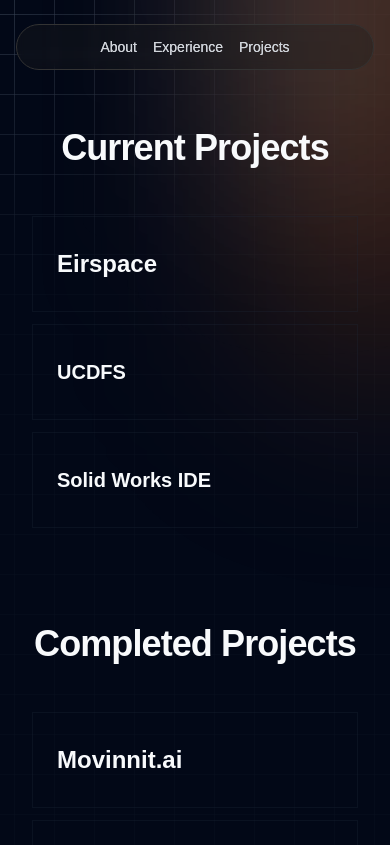
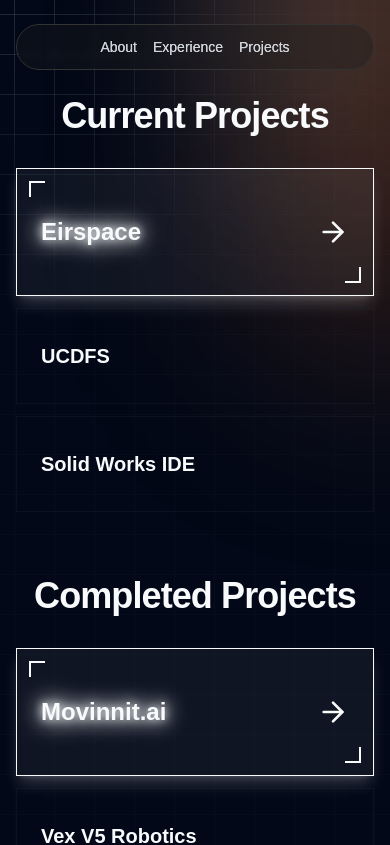
Before and after one commit to chromium0308/Shauryakapoor.com, a Next.js app: page /projects in a window 390 px wide. Shown: the top 845 px of the page. Built offline with nearby package versions, Linux system fonts and the light colour scheme.

Commit message:
Optimize mobile experience: remove white spaces, center Welcome text, add scroll-based project highlighting

```diff
--- a/app/experience/page.tsx
+++ b/app/experience/page.tsx
@@ -97,7 +97,7 @@
   return (
     <InfiniteGridBackground>
       <Navbar />
-      <div className="pt-24 pb-12 px-4">
+      <div className="pt-20 md:pt-24 pb-4 md:pb-12 px-4">
         <div className="max-w-5xl mx-auto">
           {/* Header */}
           <div className="text-center mb-12">
--- a/app/globals.css
+++ b/app/globals.css
@@ -49,6 +49,13 @@
   }
 }
 
+html, body {
+  margin: 0;
+  padding: 0;
+  width: 100%;
+  overflow-x: hidden;
+}
+
 body {
   color: hsl(var(--foreground));
   background: hsl(var(--background));
--- a/app/projects/page.tsx
+++ b/app/projects/page.tsx
@@ -104,7 +104,7 @@
   return (
     <InfiniteGridBackground>
       <Navbar />
-      <div className="pt-24 pb-12">
+      <div className="pt-20 md:pt-24 pb-4 md:pb-12">
         <div className="mb-8">
           <CategoryList
             title="Current Projects"
--- a/components/ui/category-list.tsx
+++ b/components/ui/category-list.tsx
@@ -1,5 +1,5 @@
 "use client";
-import React, { useState } from 'react';
+import React, { useState, useEffect, useRef } from 'react';
 import { cn } from '@/lib/utils';
 
 // Define the type for a single category item
@@ -30,12 +30,67 @@
   className,
 }: CategoryListProps) => {
   const [hoveredItem, setHoveredItem] = useState<string | number | null>(null);
+  const [visibleItem, setVisibleItem] = useState<string | number | null>(null);
+  const itemRefs = useRef<Map<string | number, HTMLDivElement>>(new Map());
+
+  // Intersection Observer for mobile scroll highlighting
+  useEffect(() => {
+    // Only set up observer on mobile devices
+    const checkMobile = () => window.innerWidth < 768;
+    if (!checkMobile()) return;
+
+    const observerOptions = {
+      root: null,
+      rootMargin: '-20% 0px -20% 0px', // Trigger when item is in center 60% of viewport
+      threshold: 0.5,
+    };
+
+    const observer = new IntersectionObserver((entries) => {
+      // Find the most visible entry
+      let mostVisible: IntersectionObserverEntry | null = null;
+      let maxRatio = 0;
+
+      entries.forEach((entry) => {
+        if (entry.isIntersecting && entry.intersectionRatio > maxRatio) {
+          maxRatio = entry.intersectionRatio;
+          mostVisible = entry;
+        }
+      });
+
+      if (mostVisible) {
+        const itemId = mostVisible.target.getAttribute('data-item-id');
+        if (itemId) {
+          // Convert to number if it's a numeric string to match category.id type
+          const numericId = !isNaN(Number(itemId)) ? Number(itemId) : itemId;
+          setVisibleItem(numericId);
+        }
+      } else {
+        // Clear visible item when nothing is intersecting
+        setVisibleItem(null);
+      }
+    }, observerOptions);
+
+    // Observe all category items after a short delay to ensure refs are set
+    const timeoutId = setTimeout(() => {
+      itemRefs.current.forEach((ref) => {
+        if (ref) observer.observe(ref);
+      });
+    }, 100);
+
+    return () => {
+      clearTimeout(timeoutId);
+      itemRefs.current.forEach((ref) => {
+        if (ref) observer.unobserve(ref);
+      });
+      observer.disconnect();
+    };
+  }, [categories]);
 
   return (
-    <div className={cn("w-full bg-transparent text-foreground p-8", className)}>
+    <div className={cn("w-full bg-transparent text-foreground p-4 md:p-8", className)}>
       <div className="max-w-4xl mx-auto">
         {/* Header Section */}
-        <div className="text-center mb-12 md:mb-16">
+        <div className="text-center mb-8 md:mb-16">
           {headerIcon && (
             <div className="inline-flex items-center justify-center w-16 h-16 rounded-full bg-gradient-to-br from-primary/80 to-primary mb-6 text-primary-foreground">
               {headerIcon}
@@ -49,25 +104,35 @@
 
         {/* Categories List */}
         <div className="space-y-3">
-          {categories.map((category) => (
+          {categories.map((category) => {
+            const isActive = hoveredItem === category.id || visibleItem === category.id;
+            return (
             <div
               key={category.id}
               className="relative group"
               onMouseEnter={() => setHoveredItem(category.id)}
               onMouseLeave={() => setHoveredItem(null)}
               onClick={category.onClick}
+              ref={(el) => {
+                if (el) {
+                  itemRefs.current.set(String(category.id), el);
+                  el.setAttribute('data-item-id', String(category.id));
+                } else {
+                  itemRefs.current.delete(String(category.id));
+                }
+              }}
             >
               <div
                 className={cn(
                   "relative overflow-hidden border bg-transparent transition-all duration-300 ease-in-out cursor-pointer",
-                  // Hover state styles
-                  hoveredItem === category.id
+                  // Hover/scroll state styles
+                  isActive
                     ? 'h-32 border-primary shadow-lg shadow-primary/20 bg-primary/5'
                     : 'h-24 border-border/30 hover:border-primary/50'
                 )}
               >
-                {/* Corner brackets that appear on hover */}
-                {hoveredItem === category.id && (
+                {/* Corner brackets that appear on hover/scroll */}
+                {isActive && (
                   <>
                     <div className="absolute top-3 left-3 w-6 h-6">
                       <div className="absolute top-0 left-0 w-4 h-0.5 bg-primary" />
@@ -113,10 +178,10 @@
                       className={cn(
                         "font-bold transition-all duration-300",
                         category.featured ? 'text-2xl md:text-3xl' : 'text-xl md:text-2xl',
-                        hoveredItem === category.id ? 'text-primary' : 'text-foreground'
+                        isActive ? 'text-primary' : 'text-foreground'
                       )}
                       style={{
-                        textShadow: hoveredItem === category.id
+                        textShadow: isActive
                           ? '0 0 10px currentColor, 0 0 20px currentColor, 0 0 30px currentColor'
                           : 'none',
                         transition: 'text-shadow 0.3s ease, color 0.3s ease'
@@ -128,10 +193,10 @@
                       <p
                         className={cn(
                           "hidden md:block mt-1 transition-all duration-300 text-sm md:text-base",
-                           hoveredItem === category.id ? 'text-foreground/90' : 'text-muted-foreground'
+                           isActive ? 'text-foreground/90' : 'text-muted-foreground'
                         )}
                         style={{
-                          textShadow: hoveredItem === category.id
+                          textShadow: isActive
                             ? '0 0 8px currentColor, 0 0 16px currentColor'
                             : 'none',
                           transition: 'text-shadow 0.3s ease, color 0.3s ease'
@@ -142,16 +207,17 @@
                     )}
                   </div>
 
-                  {/* Icon appears on the right on hover */}
-                  {category.icon && hoveredItem === category.id && (
-                    <div className="text-primary opacity-0 group-hover:opacity-100 transition-opacity duration-300">
+                  {/* Icon appears on the right on hover/scroll */}
+                  {category.icon && isActive && (
+                    <div className="text-primary opacity-100 transition-opacity duration-300">
                       {category.icon}
                     </div>
                   )}
                 </div>
               </div>
             </div>
-          ))}
+          );
+          })}
         </div>
       </div>
     </div>
--- a/components/ui/infinite-grid-background.tsx
+++ b/components/ui/infinite-grid-background.tsx
@@ -82,6 +82,7 @@
         "relative w-full min-h-screen flex flex-col overflow-hidden bg-background",
         className
       )}
+      style={{ margin: 0, padding: 0 }}
     >
       {/* Layer 1: Subtle background grid (always visible) */}
       <div className="absolute inset-0 z-0 opacity-[0.05]">
--- a/components/ui/infinite-grid-integration.tsx
+++ b/components/ui/infinite-grid-integration.tsx
@@ -13,9 +13,9 @@
       <Navbar />
 
       {/* Main Content - Moved up a bit */}
-      <div className="flex flex-col items-center justify-center text-center px-4 max-w-3xl mx-auto space-y-6 flex-1 pt-8">
+      <div className="flex flex-col items-center justify-center text-center px-4 max-w-3xl mx-auto space-y-6 flex-1 pt-8 pb-4 md:pb-8">
         <div className="space-y-6 w-full flex flex-col items-center pointer-events-none">
-          <h1 className="text-6xl md:text-8xl lg:text-9xl font-semibold tracking-tight text-foreground drop-shadow-sm w-[80%] text-center mx-auto" style={{ transform: 'translateX(-27px)' }}>
+          <h1 className="text-6xl md:text-8xl lg:text-9xl font-semibold tracking-tight text-foreground drop-shadow-sm w-[80%] text-center mx-auto md:translate-x-[-27px]">
             Welcome!
           </h1>
           <p className="text-lg md:text-xl font-medium text-muted-foreground w-full text-center mx-auto">
```
